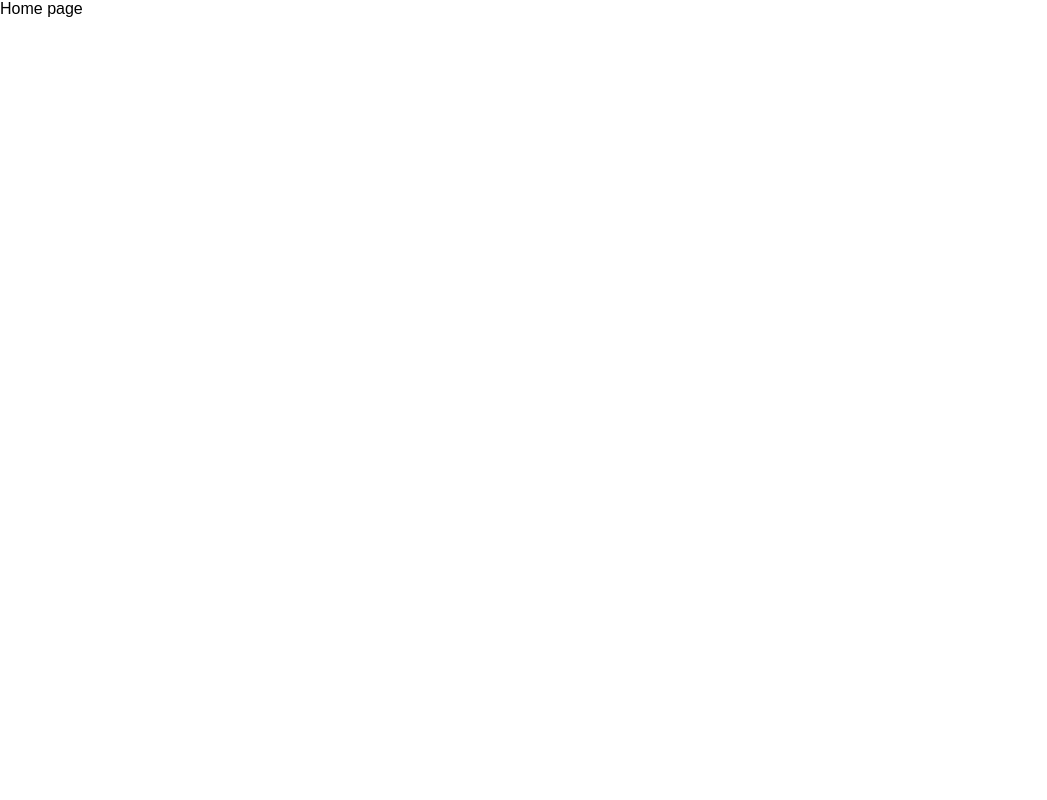
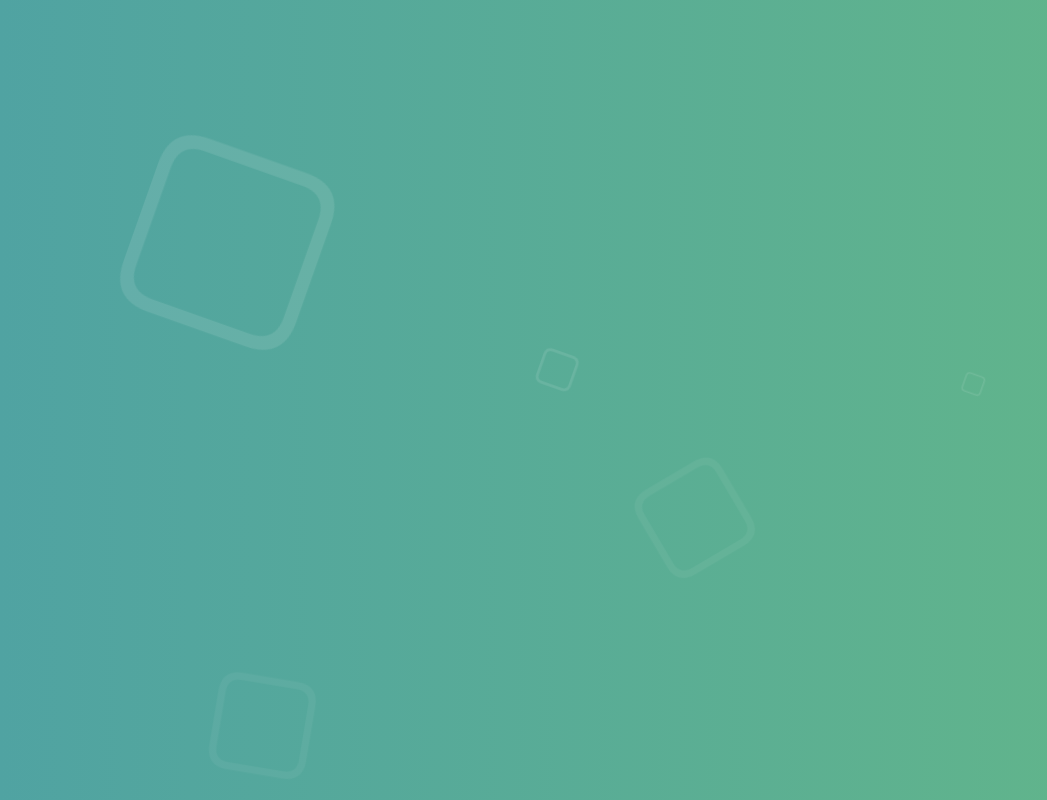
Before and after one commit to g-krzysztof/next-portfolio, a Next.js app: page / in a window 1280 px wide. Shown: the whole page, without its empty margins (0-1047 px from the left). Built offline with nearby package versions, Linux system fonts and the light colour scheme.

Commit message:
add animated Background component

```diff
--- a/pages/index.js
+++ b/pages/index.js
@@ -1,10 +1,10 @@
-import { Box } from '../styles'
+import { Box, Background } from '../styles'
 import useBetterMediaQuery from '../hooks/useBetterMediaQuery'
 
 const Home = () => {
   const modificationPage = useBetterMediaQuery('(min-width: 768px)')
 
-  return <Box>Home page</Box>
+  return <Background>Home page</Background>
 }
 
 export default Home
--- /dev/null
+++ b/styles/Components/Background.js
@@ -0,0 +1,149 @@
+import styled from 'styled-components'
+
+export const Background = () => {
+  return (
+    <StyledBackground>
+      <Squares>
+        {/* &#9726; &#9635; &#9640; &#9634; */}
+        {[1, 2, 3, 4, 5, 6, 7, 8, 9, 10, 11, 12].map((item) => (
+          <li key={`square${item}`}>&#9634;</li>
+        ))}
+      </Squares>
+    </StyledBackground>
+  )
+}
+
+const StyledBackground = styled.div`
+  overflow: hidden;
+  height: 100vh;
+  position: relative;
+  ${({ theme: { colors } }) => `
+      background: linear-gradient(90deg, ${colors.primary}, ${colors.secondary});
+  `};
+  background-size: 200% 200%;
+  animation: bannerRbg ease 8s infinite;
+  @keyframes bannerRbg {
+    0% {
+      background-position: 0 50%;
+    }
+    50% {
+      background-position: 100% 50%;
+    }
+    100% {
+      background-position: 0 50%;
+    }
+  }
+`
+
+const Squares = styled.div`
+  position: relative;
+  top: 0;
+  left: 0;
+  width: 100%;
+  height: 100%;
+  z-index: 1;
+  color: #fff;
+
+  li {
+    position: absolute;
+    list-style: none;
+    display: block;
+    opacity: 0.2;
+    font-size: 4rem;
+    animation: square linear 24s infinite;
+    bottom: -400px;
+  }
+
+  li:nth-child(1) {
+    left: 8.333333333333334%;
+    font-size: 15rem;
+    opacity: 0.1;
+    animation-delay: 0s;
+  }
+
+  li:nth-child(5) {
+    left: 41.66666666666667%;
+    font-size: 3rem;
+    opacity: 0.1;
+    animation-delay: 0s;
+  }
+
+  li:nth-child(9) {
+    left: 75%;
+    font-size: 1.666666666666667rem;
+    opacity: 0.1;
+    animation-delay: 0s;
+  }
+
+  li:nth-child(2) {
+    left: 16.666666666666668%;
+    font-size: 8rem;
+    opacity: 0.05;
+    animation-delay: 4s;
+  }
+
+  li:nth-child(6) {
+    left: 50%;
+    font-size: 8rem;
+    opacity: 0.05;
+    animation-delay: 2s;
+  }
+
+  li:nth-child(10) {
+    left: 83.33333333333334%;
+    font-size: 8rem;
+    opacity: 0.05;
+    animation-delay: 6s;
+  }
+
+  li:nth-child(3) {
+    left: 25%;
+    font-size: 6.666666666666666rem;
+    opacity: 0.08;
+    animation-delay: 10s;
+  }
+
+  li:nth-child(7) {
+    left: 58.33333333333334%;
+    font-size: 2.857142857142857rem;
+    opacity: 0.08;
+    animation-delay: 12s;
+  }
+
+  li:nth-child(11) {
+    left: 91.66666666666669%;
+    font-size: 1.818181818181818rem;
+    opacity: 0.08;
+    animation-delay: 8s;
+  }
+
+  li:nth-child(4) {
+    left: 33.333333333333336%;
+    font-size: 8rem;
+    opacity: 0.05;
+    animation-delay: 14s;
+  }
+
+  li:nth-child(8) {
+    left: 66.66666666666667%;
+    font-size: 16rem;
+    opacity: 0.05;
+    animation-delay: 16s;
+  }
+
+  li:nth-child(12) {
+    left: 100%;
+    font-size: 24rem;
+    opacity: 0.05;
+    animation-delay: 18s;
+  }
+
+  @keyframes square {
+    0% {
+      transform: translateY(0);
+    }
+    100% {
+      transform: translateY(-2400px) rotate(600deg);
+    }
+  }
+`
--- a/styles/Components/index.js
+++ b/styles/Components/index.js
@@ -1,2 +1,3 @@
+export * from './Background'
 export * from './Box'
 export * from './Link'
--- a/styles/theme.js
+++ b/styles/theme.js
@@ -2,8 +2,8 @@ import breakpoints from './breakpoints'
 
 export const theme = {
   colors: {
-    primary: 'orangered',
-    secondary: 'red',
+    primary: '#50a3a2',
+    secondary: '#78CC6D',
   },
   gradients: {},
   fontWeights: {
```
